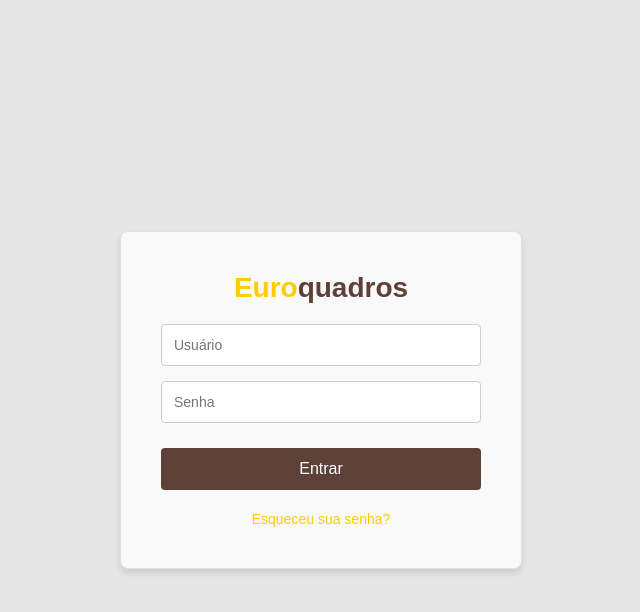
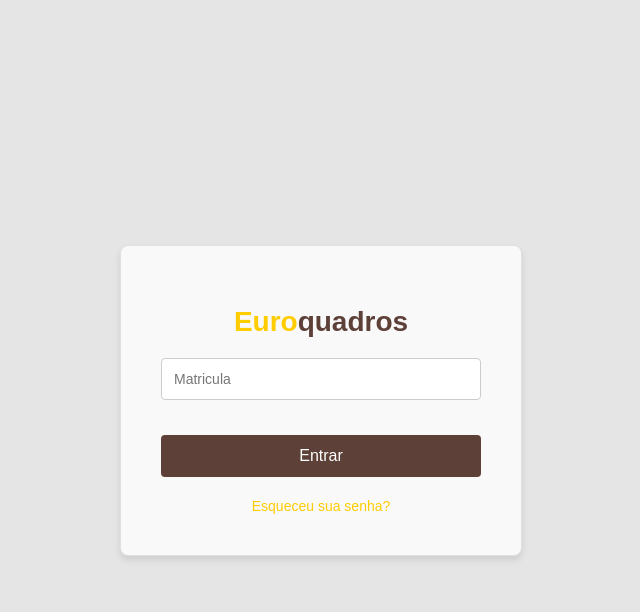
Before and after one commit to Yuri-Miranda-Nunes/Pi-Software, a PHP site: page /Html/Login.html in a window 1280 px wide. Shown: the top 612 px of the page, without its empty margins (319-959 px from the left). Run offline with PHP 8.4, Linux system fonts and the light colour scheme.

Commit message:
Enhance logo hover effect in Estoque.css; adjust margins in Login.css; update placeholder text in Login.html

```diff
--- a/Css/Estoque.css
+++ b/Css/Estoque.css
@@ -25,6 +25,12 @@
     left: 50px;
     width: 250px; /* Ajuste o tamanho da logo conforme necessário */
     height: auto;
+
+  }
+  .logo :hover {
+    transform: scale(1.05); /* Aumenta a logo ao passar o mouse */
+    transition: transform
+
   }
 
   header h1 {
--- a/Css/Login.css
+++ b/Css/Login.css
@@ -23,6 +23,7 @@ body {
   color: #5d4037; /* Cor marrom da logo */
   font-size: 28px;
   font-weight: bold;
+  margin: 20px 0 20px 0;
 }
 
 .logo span {
@@ -37,6 +38,7 @@ body {
   border-radius: 4px;
   font-size: 14px;
   box-sizing: border-box;
+
 }
 
 .input-field:focus {
@@ -54,7 +56,8 @@ body {
   font-size: 16px;
   cursor: pointer;
   transition: background-color 0.3s ease;
-  margin: 10px 0 20px;
+  margin: 20px 0 20px 0;
+
 }
 
 .login-button:hover {
--- a/Html/Login.html
+++ b/Html/Login.html
@@ -10,8 +10,7 @@
     <div class="login-container">
         <div class="logo"><span>Euro</span>quadros</div>
         <form action="#" method="POST">
-            <input type="text" class="input-field" placeholder="Usuário" required>
-            <input type="password" class="input-field" placeholder="Senha" required>
+            <input type="password" class="input-field" placeholder="Matricula" required>
             <button type="submit" class="login-button">Entrar</button>
         </form>
         <a href="#" class="forgot-password">Esqueceu sua senha?</a>
```
